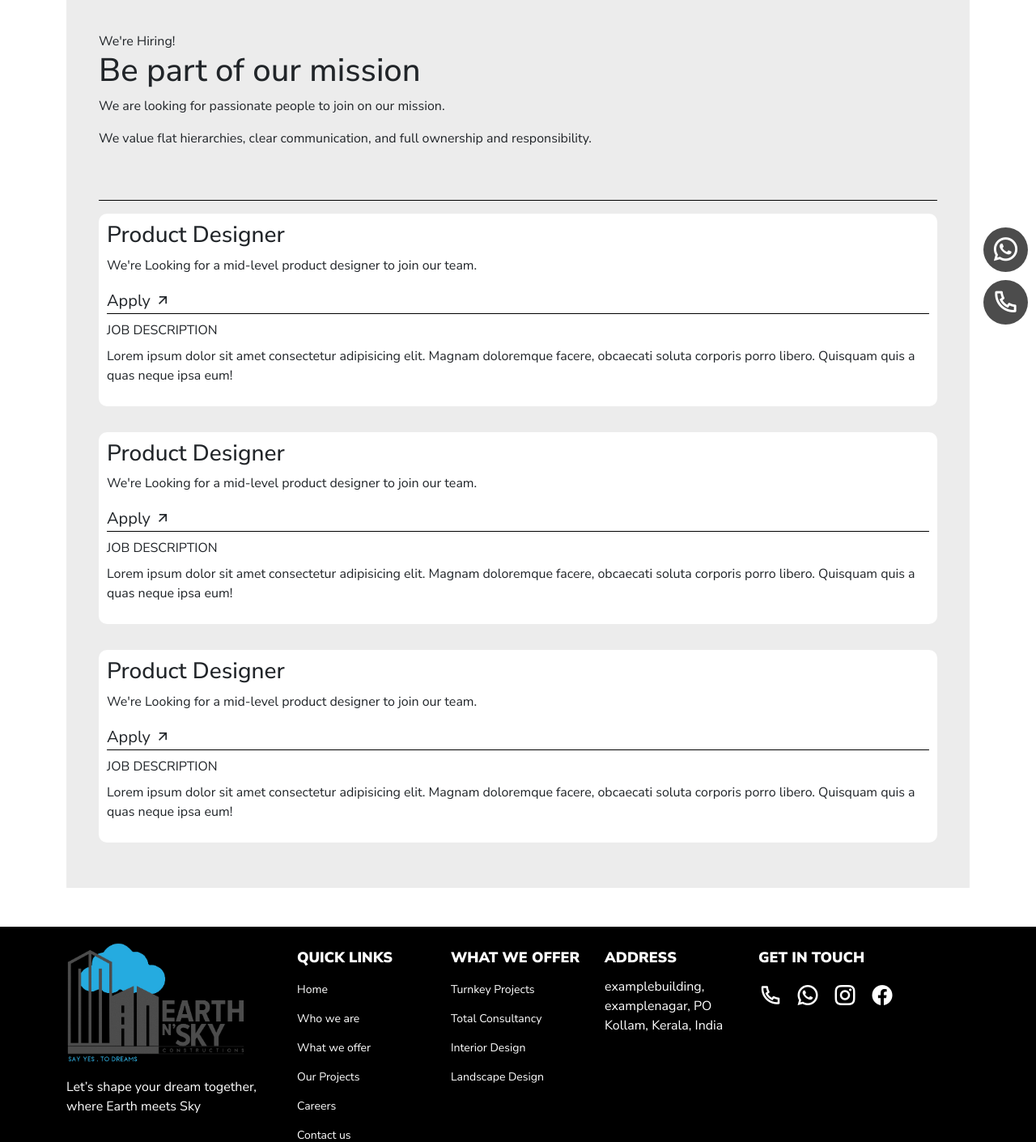
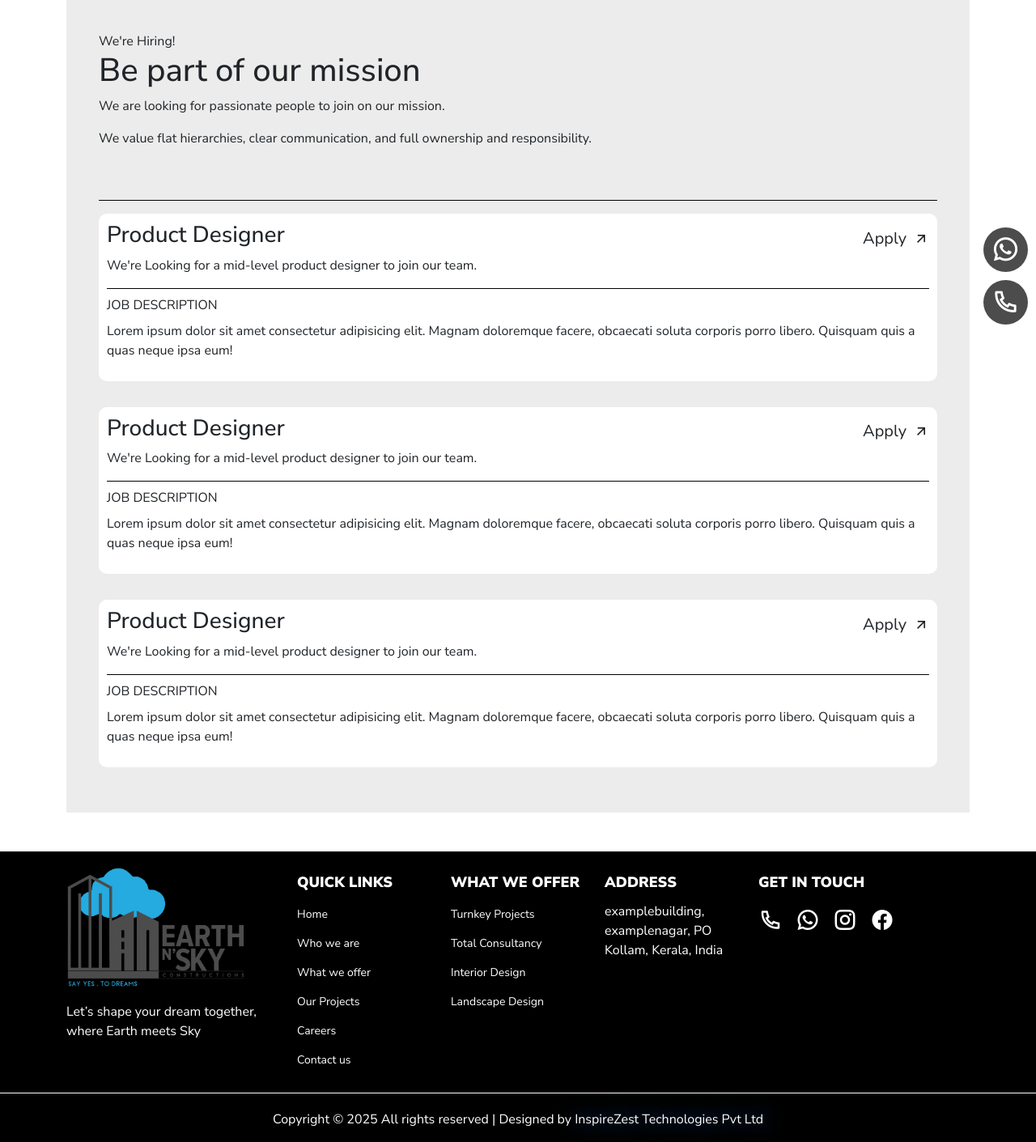
Before and after one commit to abhinavmabhi/Earth-and-Sky, a Django app: page /careers in a window 1280 px wide. Shown: the part 369-1780 px from the top of the page at 81% size. Run offline with Django 5.2, Linux system fonts and the light colour scheme; some libraries are stand-ins or nearby versions.

Commit message:
updated cards

```diff
--- a/static/css/style.css
+++ b/static/css/style.css
@@ -1,5 +1,10 @@
 
-
+.rounded-4{
+    transition: transform 0.2s ease-in-out;
+}
+.rounded-4:hover{
+    transform: scale(1.05);
+}
 
 
 body {
--- a/templates/base.html
+++ b/templates/base.html
@@ -21,6 +21,11 @@
     <link rel="stylesheet" href="https://cdnjs.cloudflare.com/ajax/libs/font-awesome/6.5.1/css/all.min.css">
     <!-- bootstrap icons  -->
     <link rel="stylesheet" href="https://cdn.jsdelivr.net/npm/bootstrap-icons/font/bootstrap-icons.css">
+
+    <!-- aos--------------------  -->
+    <link href="https://unpkg.com/aos@2.3.1/dist/aos.css" rel="stylesheet">
+
+    <script src="https://unpkg.com/aos@2.3.1/dist/aos.js"></script>
 
 
 </head>
@@ -257,6 +262,11 @@
         </div>
     </div>
 
+
+    <script>
+      AOS.init();
+    </script>
+
     <script src="https://cdn.jsdelivr.net/npm/bootstrap@5.3.3/dist/js/bootstrap.bundle.min.js" integrity="sha384-YvpcrYf0tY3lHB60NNkmXc5s9fDVZLESaAA55NDzOxhy9GkcIdslK1eN7N6jIeHz" crossorigin="anonymous"></script>
     <script src="{% static "js/main.js" %}"></script>
 </body>
--- a/templates/careers.html
+++ b/templates/careers.html
@@ -18,99 +18,56 @@
                 <a>We're Hiring!</a>
             </div>
             <h1>Be part of our mission</h1>
-            <p>We are looking for passionate people to join on our mission. </p>
+            <p>We are looking for passionate people to join on our mission.</p>
             <p>We value flat hierarchies, clear communication, and full ownership and responsibility.</p>
         </div>
 
         <div class="career_line"></div>
 
-        <div class="position d-flex flex-column mt-3 mb-3">
-            <div class="position_heading d-flex justify-content-between align-items-center">
+        <div class="position d-flex flex-column mt-3 mb-3" data-aos="fade-right">
+            <div class="position_heading d-flex justify-content-between align-items-center w-100" >
                 <h3>Product Designer</h3>
-
-            </div>
-            <p class='p_fontweight'>We're Looking for a mid-level product designer to join our team.</p>
-
-            <div class="apply class="apply" data-bs-toggle="modal" data-bs-target="#applyModal" style="cursor: pointer;"">
+                <div class="apply d-flex align-items-center gap-2 ms-auto" data-bs-toggle="modal" data-bs-target="#applyModal" style="cursor: pointer;">
                     <span>Apply</span>
                     <i class="ri-arrow-right-up-line"></i>
                 </div>
+            </div>
+            <p class="p_fontweight">We're Looking for a mid-level product designer to join our team.</p>
             <div class="career_line"></div>
-            {% comment %} <div class="position_details d-flex gap-3">
-                <div class="position_type d-flex align-items-center justify-content-center gap-1">
-                    <i class="ri-map-pin-line"></i>
-                    <p>100% remote</p>
-                </div>
-                <div class="position_time d-flex align-items-center justify-content-center gap-1">
-                    <i class="ri-time-line"></i>
-                    <p>Full-time</p>
-                </div>
-            </div> {% endcomment %}
 
             <span class="mt-2">JOB DESCRIPTION</span>
             <p class="mt-2 p_fontweight">Lorem ipsum dolor sit amet consectetur adipisicing elit. Magnam doloremque facere, obcaecati soluta corporis porro libero. Quisquam quis a quas neque ipsa eum!</p>
-
         </div>
 
-        <div class="position d-flex flex-column mt-3 mb-3">
-            <div class="position_heading d-flex justify-content-between align-items-center">
+        <div class="position d-flex flex-column mt-3 mb-3" data-aos="fade-right">
+            <div class="position_heading d-flex justify-content-between align-items-center w-100">
                 <h3>Product Designer</h3>
-
-            </div>
-            <p class='p_fontweight'>We're Looking for a mid-level product designer to join our team.</p>
-
-            <div class="apply class="apply" data-bs-toggle="modal" data-bs-target="#applyModal" style="cursor: pointer;"">
+                <div class="apply d-flex align-items-center gap-2 ms-auto" data-bs-toggle="modal" data-bs-target="#applyModal" style="cursor: pointer;">
                     <span>Apply</span>
                     <i class="ri-arrow-right-up-line"></i>
                 </div>
+            </div>
+            <p class="p_fontweight">We're Looking for a mid-level product designer to join our team.</p>
             <div class="career_line"></div>
-            {% comment %} <div class="position_details d-flex gap-3">
-                <div class="position_type d-flex align-items-center justify-content-center gap-1">
-                    <i class="ri-map-pin-line"></i>
-                    <p>100% remote</p>
-                </div>
-                <div class="position_time d-flex align-items-center justify-content-center gap-1">
-                    <i class="ri-time-line"></i>
-                    <p>Full-time</p>
-                </div>
-            </div> {% endcomment %}
 
             <span class="mt-2">JOB DESCRIPTION</span>
             <p class="mt-2 p_fontweight">Lorem ipsum dolor sit amet consectetur adipisicing elit. Magnam doloremque facere, obcaecati soluta corporis porro libero. Quisquam quis a quas neque ipsa eum!</p>
-
         </div>
 
-        <div class="position d-flex flex-column mt-3 mb-3">
-            <div class="position_heading d-flex justify-content-between align-items-center">
+        <div class="position d-flex flex-column mt-3 mb-3" data-aos="fade-right">
+            <div class="position_heading d-flex justify-content-between align-items-center w-100">
                 <h3>Product Designer</h3>
-
-            </div>
-            <p class='p_fontweight'>We're Looking for a mid-level product designer to join our team.</p>
-
-            <div class="apply class="apply" data-bs-toggle="modal" data-bs-target="#applyModal" style="cursor: pointer;"">
+                <div class="apply d-flex align-items-center gap-2 ms-auto" data-bs-toggle="modal" data-bs-target="#applyModal" style="cursor: pointer;">
                     <span>Apply</span>
                     <i class="ri-arrow-right-up-line"></i>
                 </div>
+            </div>
+            <p class="p_fontweight">We're Looking for a mid-level product designer to join our team.</p>
             <div class="career_line"></div>
-            {% comment %} <div class="position_details d-flex gap-3">
-                <div class="position_type d-flex align-items-center justify-content-center gap-1">
-                    <i class="ri-map-pin-line"></i>
-                    <p>100% remote</p>
-                </div>
-                <div class="position_time d-flex align-items-center justify-content-center gap-1">
-                    <i class="ri-time-line"></i>
-                    <p>Full-time</p>
-                </div>
-            </div> {% endcomment %}
 
             <span class="mt-2">JOB DESCRIPTION</span>
             <p class="mt-2 p_fontweight">Lorem ipsum dolor sit amet consectetur adipisicing elit. Magnam doloremque facere, obcaecati soluta corporis porro libero. Quisquam quis a quas neque ipsa eum!</p>
-
         </div>
-
-
-
-
 
         <div class="modal fade" id="applyModal" tabindex="-1" aria-labelledby="applyModalLabel" aria-hidden="true">
             <div class="modal-dialog">
@@ -144,4 +101,5 @@
 </div>
 
 
+
 {% endblock %}
```
Also changed, not shown: templates/contact_us.html (+4 -4 lines), templates/index.html (+29 -21 lines), templates/what_we_offer.html (+8 -8 lines), templates/who_we_are.html (+8 -8 lines). Lines whose indentation alone changed are shown as unchanged.
